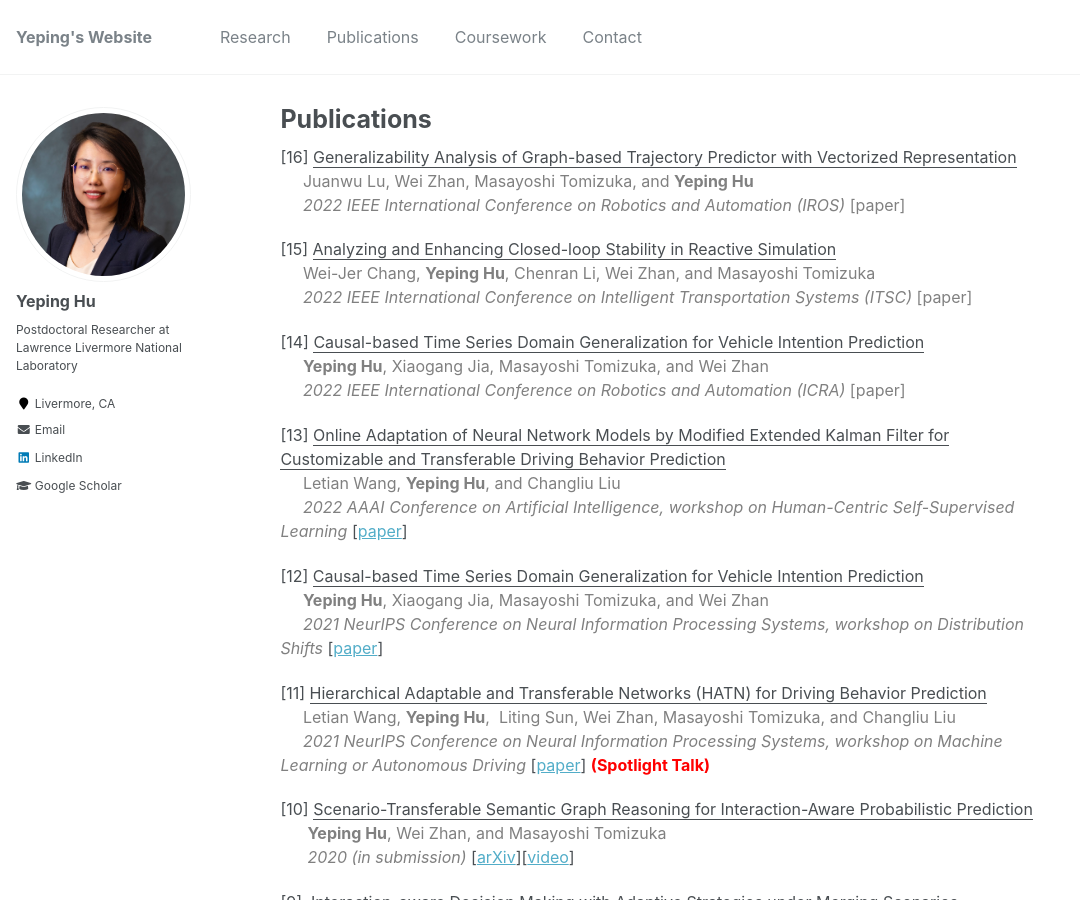
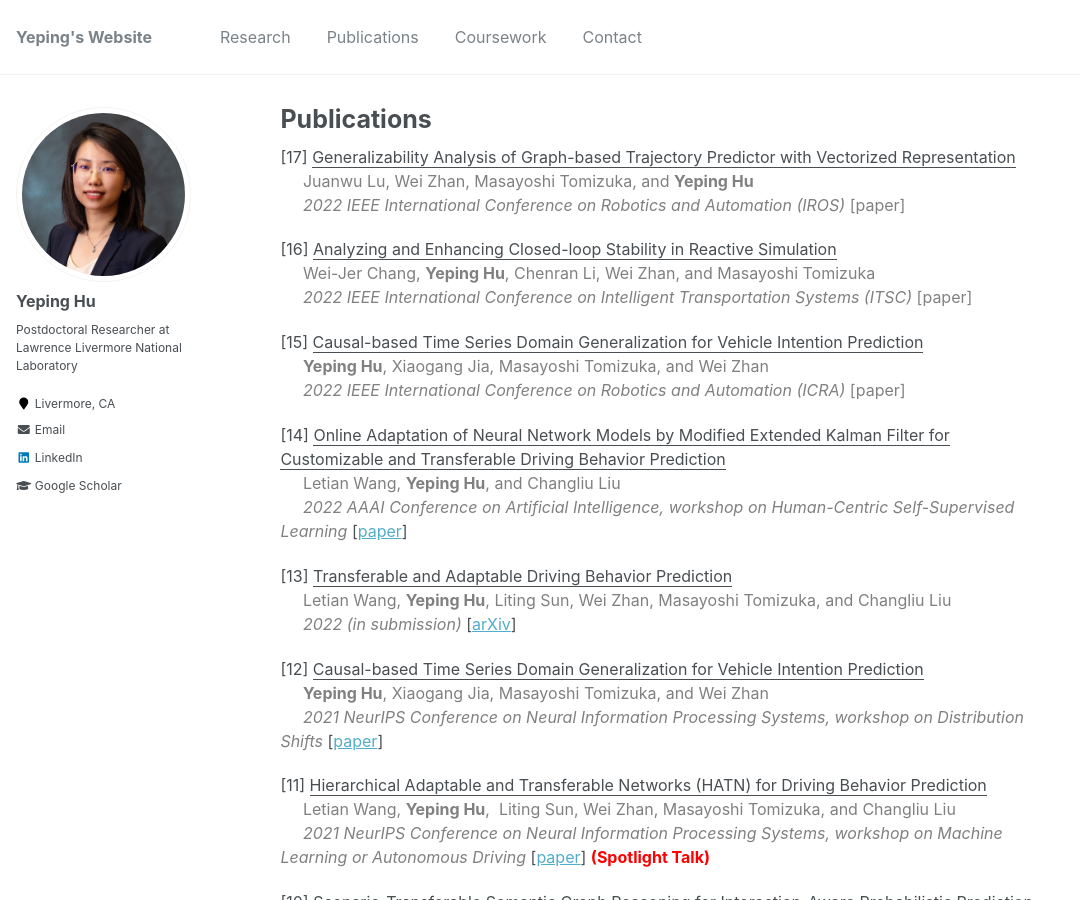
Before and after one commit to Yeping-Hu/yeping-hu.github.io, a Jekyll site: the page built from _pages/publications.md, in a window 1280 px wide and 900 px high. Shown: the whole window, without its empty margins (0-1080 px from the left). Built offline with Jekyll 4.4.1, drawn with Linux system fonts in a browser that asks for light colours; a script that is not in the unit is left out.

Commit message:
update publication

```diff
--- a/_pages/publications.md
+++ b/_pages/publications.md
@@ -10,13 +10,15 @@ body, td {
    font-size: 16px;
 }
 </style>
-[16] <u>Generalizability Analysis of Graph-based Trajectory Predictor with Vectorized Representation</u><br />&nbsp;&nbsp;&nbsp;&nbsp;<span style="color:gray"> Juanwu Lu, Wei Zhan, Masayoshi Tomizuka, and **Yeping Hu**</span><br /><span style="color:gray">&nbsp;&nbsp;&nbsp;&nbsp;&nbsp;*2022 IEEE International Conference on Robotics and Automation (IROS)* [paper]
+[17] <u>Generalizability Analysis of Graph-based Trajectory Predictor with Vectorized Representation</u><br />&nbsp;&nbsp;&nbsp;&nbsp;<span style="color:gray"> Juanwu Lu, Wei Zhan, Masayoshi Tomizuka, and **Yeping Hu**</span><br /><span style="color:gray">&nbsp;&nbsp;&nbsp;&nbsp;&nbsp;*2022 IEEE International Conference on Robotics and Automation (IROS)* [paper]
 
-[15] <u>Analyzing and Enhancing Closed-loop Stability in Reactive Simulation</u><br />&nbsp;&nbsp;&nbsp;&nbsp;<span style="color:gray"> Wei-Jer Chang, **Yeping Hu**, Chenran Li, Wei Zhan, and Masayoshi Tomizuka</span><br /><span style="color:gray">&nbsp;&nbsp;&nbsp;&nbsp;&nbsp;*2022 IEEE International Conference on Intelligent Transportation Systems (ITSC)* [paper]
+[16] <u>Analyzing and Enhancing Closed-loop Stability in Reactive Simulation</u><br />&nbsp;&nbsp;&nbsp;&nbsp;<span style="color:gray"> Wei-Jer Chang, **Yeping Hu**, Chenran Li, Wei Zhan, and Masayoshi Tomizuka</span><br /><span style="color:gray">&nbsp;&nbsp;&nbsp;&nbsp;&nbsp;*2022 IEEE International Conference on Intelligent Transportation Systems (ITSC)* [paper]
 
-[14] <u>Causal-based Time Series Domain Generalization for Vehicle Intention Prediction</u><br />&nbsp;&nbsp;&nbsp;&nbsp;<span style="color:gray"> **Yeping Hu**, Xiaogang Jia, Masayoshi Tomizuka, and Wei Zhan</span><br /><span style="color:gray">&nbsp;&nbsp;&nbsp;&nbsp;&nbsp;*2022 IEEE International Conference on Robotics and Automation (ICRA)* [paper]
+[15] <u>Causal-based Time Series Domain Generalization for Vehicle Intention Prediction</u><br />&nbsp;&nbsp;&nbsp;&nbsp;<span style="color:gray"> **Yeping Hu**, Xiaogang Jia, Masayoshi Tomizuka, and Wei Zhan</span><br /><span style="color:gray">&nbsp;&nbsp;&nbsp;&nbsp;&nbsp;*2022 IEEE International Conference on Robotics and Automation (ICRA)* [paper]
 
-[13] <u>Online Adaptation of Neural Network Models by Modified Extended Kalman Filter for Customizable and Transferable Driving Behavior Prediction</u><br />&nbsp;&nbsp;&nbsp;&nbsp;&nbsp;<span style="color:gray">Letian Wang, **Yeping Hu**, and Changliu Liu</span><br /><span style="color:gray">&nbsp;&nbsp;&nbsp;&nbsp;&nbsp;*2022 AAAI Conference on Artificial Intelligence, workshop on Human-Centric Self-Supervised Learning*</span> [[paper](https://arxiv.org/abs/2112.06129){:target="_blank"}]
+[14] <u>Online Adaptation of Neural Network Models by Modified Extended Kalman Filter for Customizable and Transferable Driving Behavior Prediction</u><br />&nbsp;&nbsp;&nbsp;&nbsp;&nbsp;<span style="color:gray">Letian Wang, **Yeping Hu**, and Changliu Liu</span><br /><span style="color:gray">&nbsp;&nbsp;&nbsp;&nbsp;&nbsp;*2022 AAAI Conference on Artificial Intelligence, workshop on Human-Centric Self-Supervised Learning*</span> [[paper](https://arxiv.org/abs/2112.06129){:target="_blank"}]
+
+[13] <u>Transferable and Adaptable Driving Behavior Prediction</u><br />&nbsp;&nbsp;&nbsp;&nbsp;&nbsp;<span style="color:gray">Letian Wang, **Yeping Hu**, Liting Sun, Wei Zhan, Masayoshi Tomizuka, and Changliu Liu</span><br /><span style="color:gray">&nbsp;&nbsp;&nbsp;&nbsp;&nbsp;*2022 (in submission)*</span> [[arXiv](https://arxiv.org/pdf/2202.05140){:target="_blank"}]
 
 [12] <u>Causal-based Time Series Domain Generalization for Vehicle Intention Prediction</u><br />&nbsp;&nbsp;&nbsp;&nbsp;<span style="color:gray"> **Yeping Hu**, Xiaogang Jia, Masayoshi Tomizuka, and Wei Zhan</span><br /><span style="color:gray">&nbsp;&nbsp;&nbsp;&nbsp;&nbsp;*2021 NeurIPS Conference on Neural Information Processing Systems, workshop on Distribution Shifts*</span> [[paper](https://arxiv.org/abs/2112.02093){:target="_blank"}]
 
```
